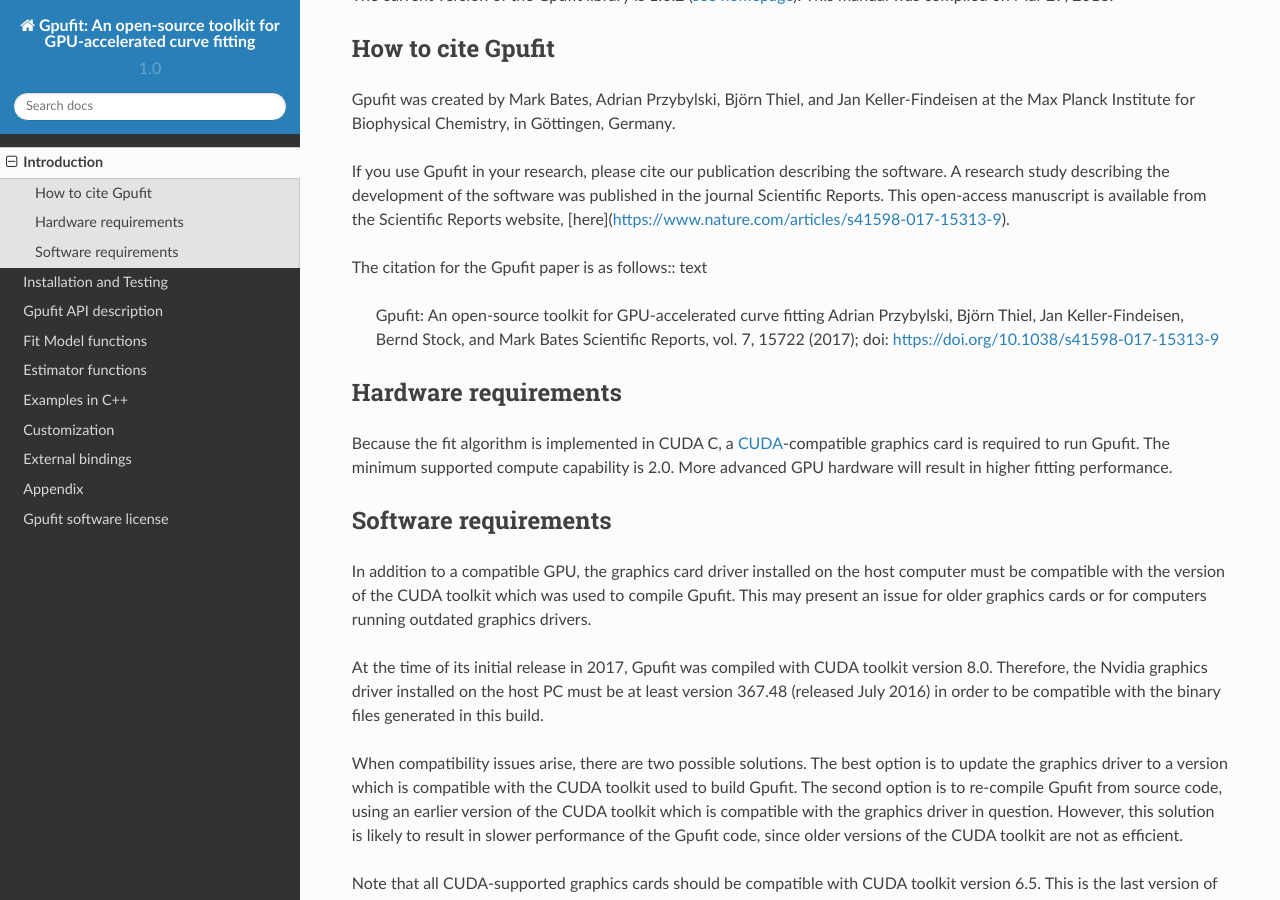
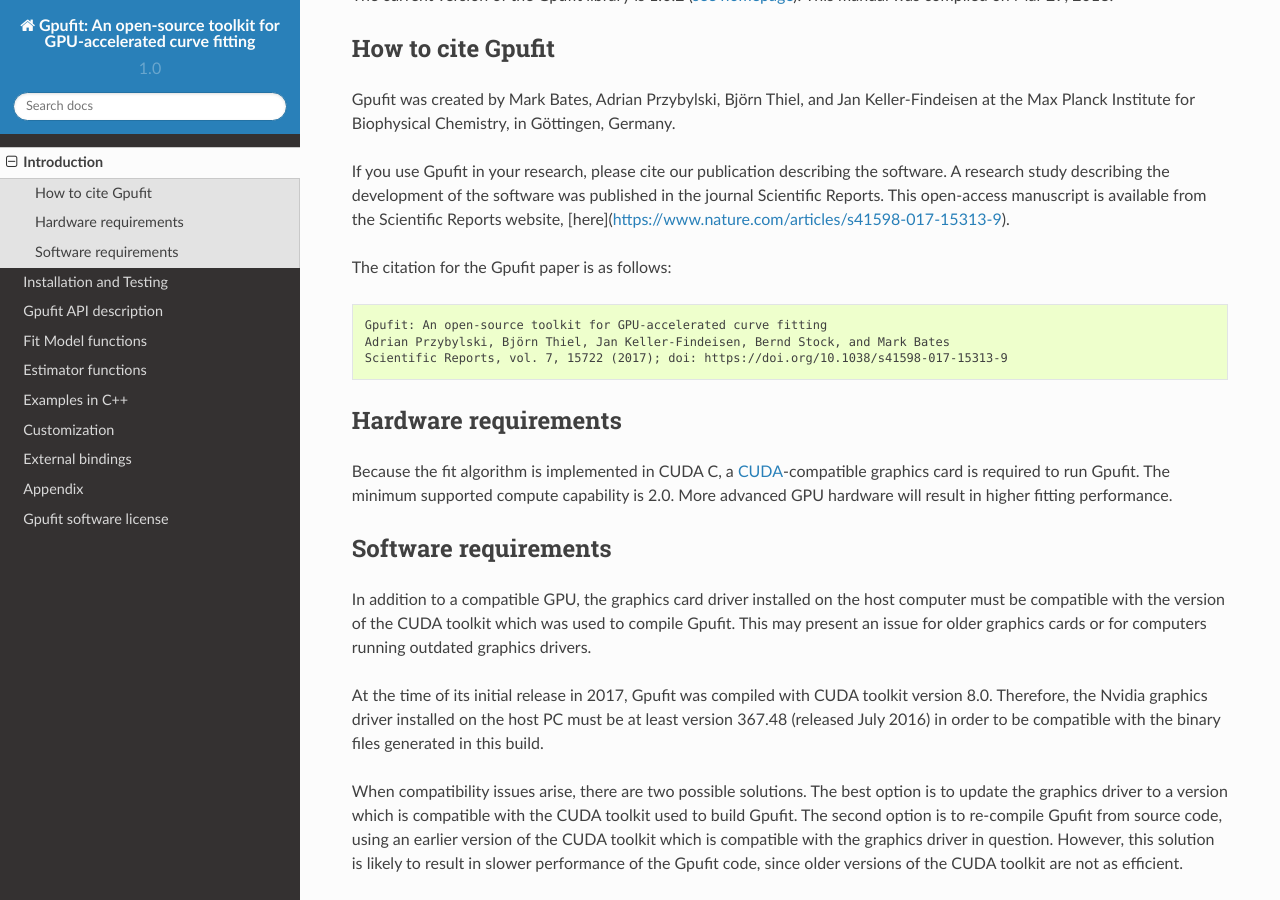
Before and after one commit to gpufit/Gpufit, a Sphinx documentation site: the page built from docs/introduction.rst, in a window 1280 px wide and 900 px high, scrolled down 992 px. Built offline with Sphinx 7.4.7 and the Read the Docs theme 2.0.0, drawn with Linux system fonts in a browser that asks for light colours.

Commit message:
whitespace

```diff
--- a/docs/introduction.rst
+++ b/docs/introduction.rst
@@ -56,7 +57,7 @@
 
 If you use Gpufit in your research, please cite our publication describing the software.  A research study describing the development of the software was published in the journal Scientific Reports.  This open-access manuscript is available from the Scientific Reports website, [here](https://www.nature.com/articles/s41598-017-15313-9).
 
-The citation for the Gpufit paper is as follows:: text
+The citation for the Gpufit paper is as follows::
 
     Gpufit: An open-source toolkit for GPU-accelerated curve fitting
     Adrian Przybylski, Björn Thiel, Jan Keller-Findeisen, Bernd Stock, and Mark Bates
```
Also changed, not shown: other parts of docs/introduction.rst (+1 -0 lines).
